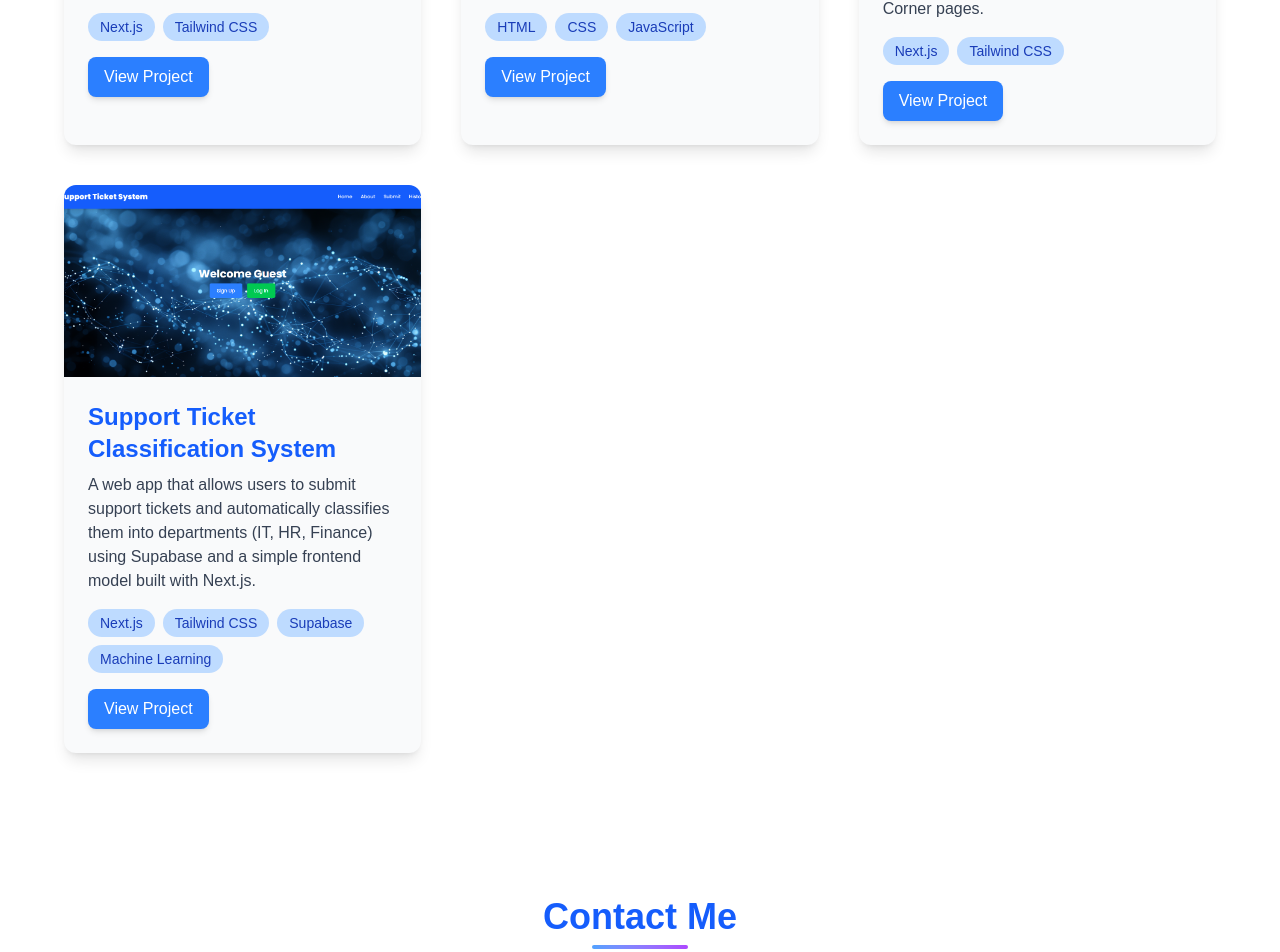
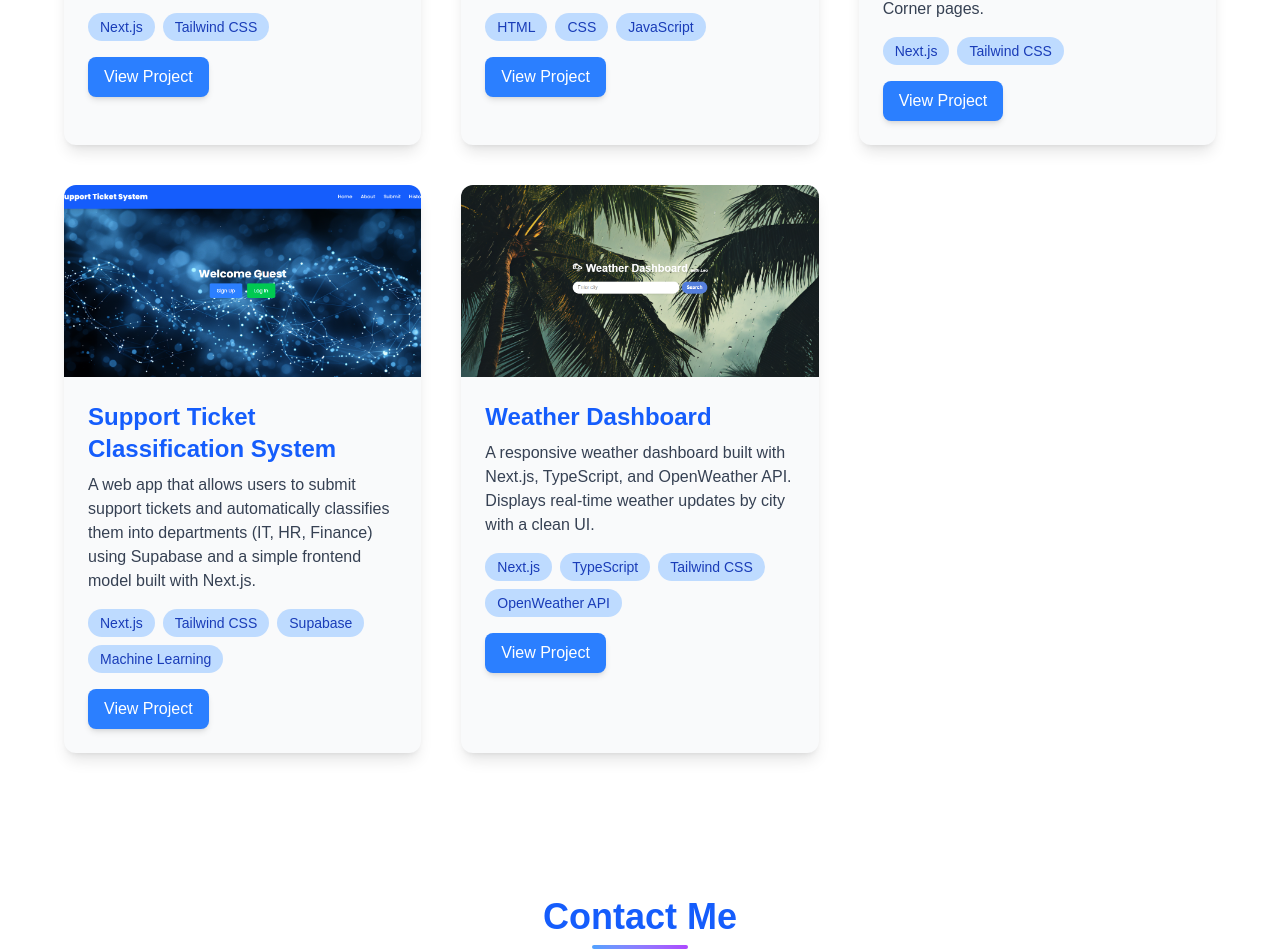
Before and after one commit to Leo-Mazive-123/My-Next.js-Portfolio, a Next.js app: page / in a window 1280 px wide. Shown: the part 4031-4983 px from the top of the page. Built offline with nearby package versions, Linux system fonts and the light colour scheme.

Commit message:
Weather Dashboard completed

```diff
--- a/src/components/Projects.tsx
+++ b/src/components/Projects.tsx
@@ -93,6 +93,15 @@ const projects = [
     category: "fullstack",
     link: "https://support-ticket-classifier.vercel.app",
     image: "/projects/support-ticket.png",
+  },
+  {
+    title: "Weather Dashboard",
+    description:
+      "A responsive weather dashboard built with Next.js, TypeScript, and OpenWeather API. Displays real-time weather updates by city with a clean UI.",
+    tech: ["Next.js", "TypeScript", "Tailwind CSS", "OpenWeather API"],
+    category: "frontend",
+    link: "https://weather-dashboard-seven-silk.vercel.app",
+    image: "/projects/weather-dashboard.png",
   },
 ];
 
```
Also changed, not shown: public/projects/weather-dashboard.png (added).
